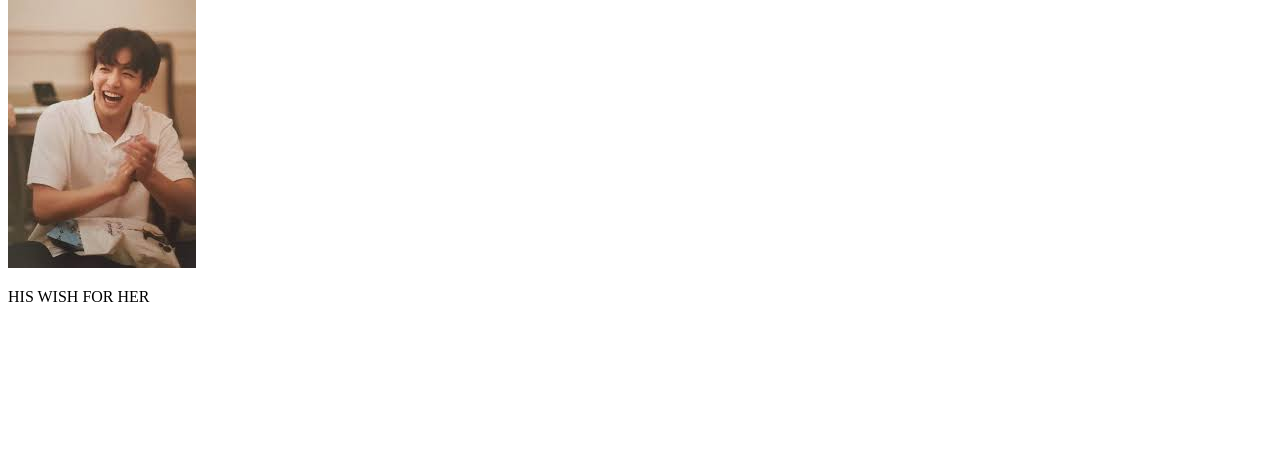
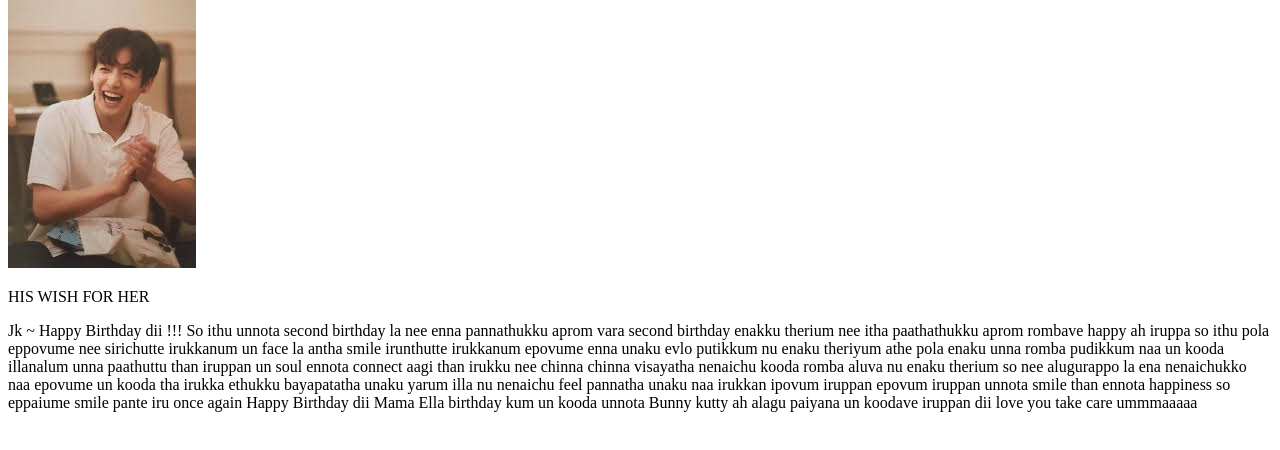
Before and after one commit to Anuprabha95/rithu-project, a plain HTML site: page index.html in a window 1280 px wide. Shown: the part 138-588 px from the top of the page. Drawn offline with Linux system fonts and the light colour scheme.

Commit message:
added changes

```diff
--- a/index.html
+++ b/index.html
@@ -10,5 +10,6 @@
     <h1> His Wish </h1>
     <img src="hiswish.jpg" alt="">
     <p> HIS WISH FOR HER </p>
+    <p> Jk ~ Happy Birthday dii !!! So ithu unnota second birthday la nee enna pannathukku aprom vara second birthday enakku therium nee itha paathathukku aprom rombave happy ah iruppa so ithu pola eppovume nee sirichutte irukkanum un face la antha smile irunthutte irukkanum epovume enna unaku evlo putikkum nu enaku theriyum athe pola enaku unna romba pudikkum naa un kooda illanalum unna paathuttu than iruppan un soul ennota connect aagi than irukku nee chinna chinna visayatha nenaichu kooda romba aluva nu enaku therium so nee alugurappo la ena nenaichukko naa epovume un kooda tha irukka ethukku bayapatatha unaku yarum illa nu nenaichu feel pannatha unaku naa irukkan ipovum iruppan epovum iruppan unnota smile than ennota happiness so eppaiume smile pante iru once again Happy Birthday dii Mama Ella birthday kum un kooda unnota Bunny kutty ah alagu paiyana un koodave iruppan dii love you take care ummmaaaaa </p>
 </body>
 </html>
```
